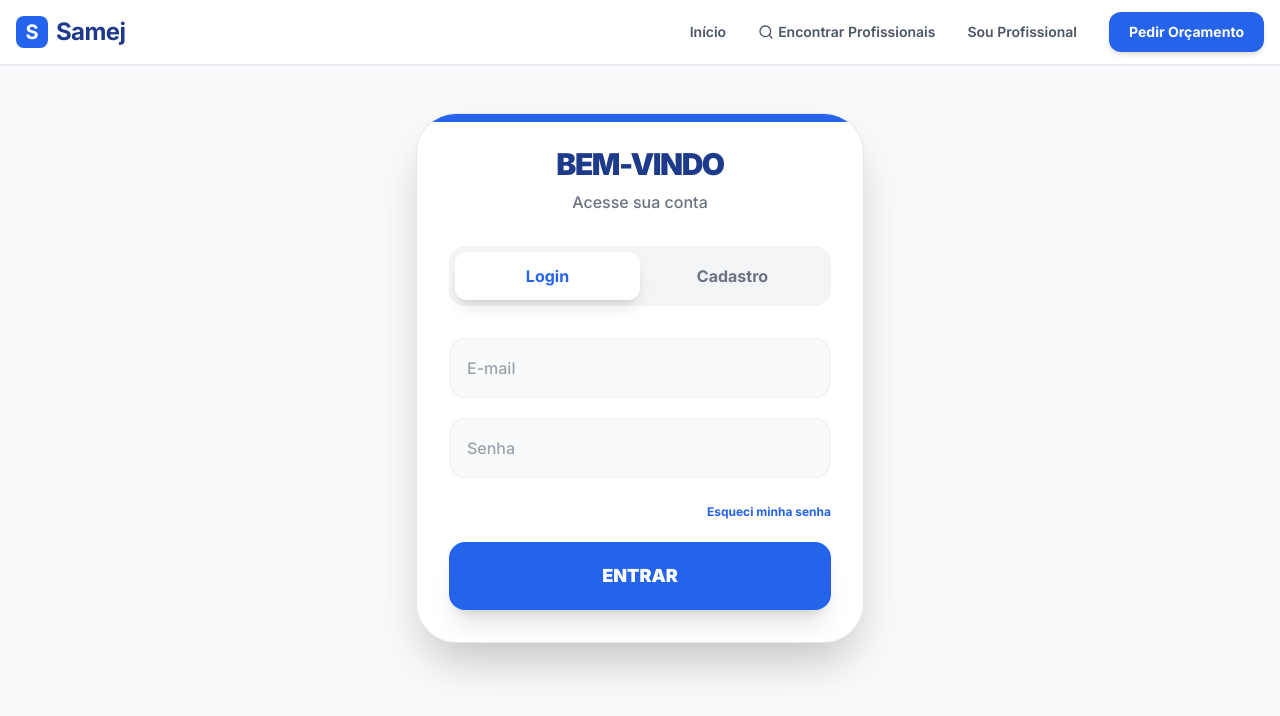
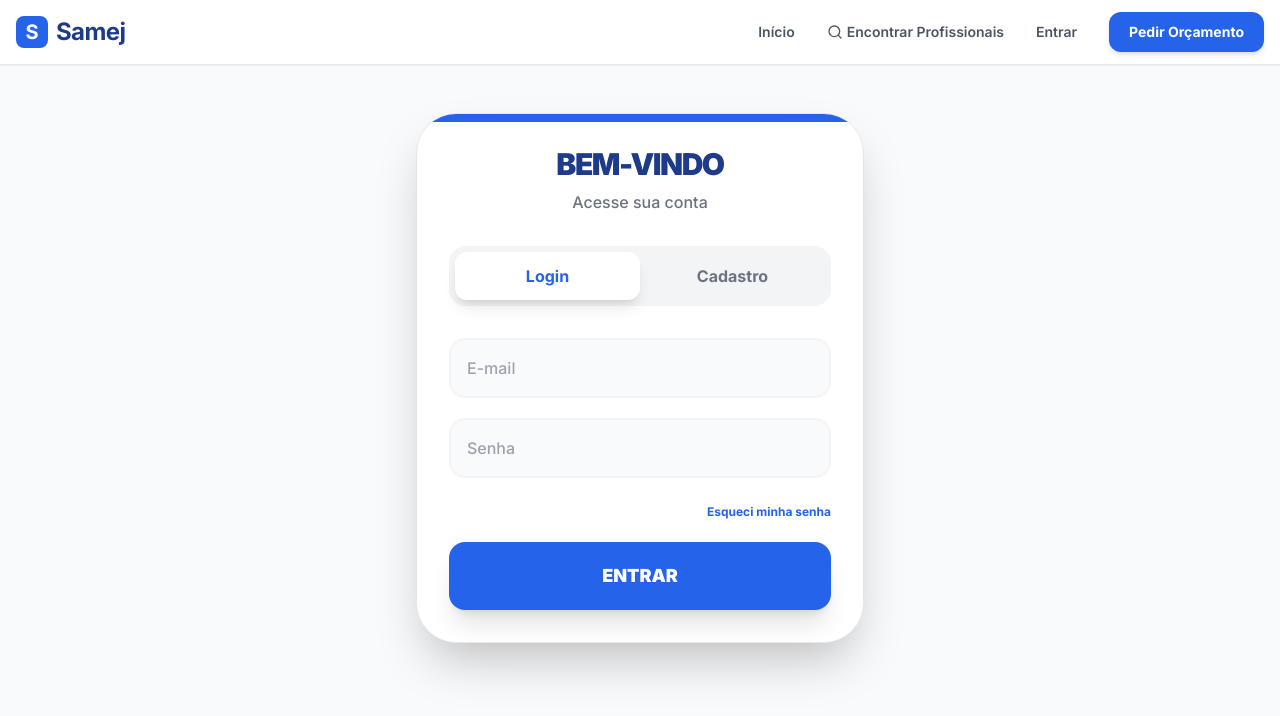
Before and after one commit to matrixlearis-ctrl/plataforma-learis-1, a React (Vite) app: page /#/auth in a window 1280 px wide. Shown: the top 716 px of the page. Built offline with nearby package versions, Linux system fonts and the light colour scheme; no server answers; the database is empty.

Commit message:
feat(auth): Clarify auth and password reset messages
Update the navigation link from "Sou Profissional" to "Entrar" for better clarity. Also, simplify the success message for password reset emails to "Confira seu email".

```diff
--- a/components/Navbar.tsx
+++ b/components/Navbar.tsx
@@ -36,7 +36,7 @@ const Navbar: React.FC<NavbarProps> = ({ user, onLogout, credits }) => {
 
           {!user && (
             <>
-              <Link to="/auth" className="text-gray-600 hover:text-blue-600 font-semibold text-sm">Sou Profissional</Link>
+              <Link to="/auth" className="text-gray-600 hover:text-blue-600 font-semibold text-sm">Entrar</Link>
               <Link to="/pedir-orcamento" className="bg-blue-600 text-white px-5 py-2.5 rounded-xl hover:bg-blue-700 font-bold text-sm transition-all shadow-md">
                 Pedir Orçamento
               </Link>
--- a/pages/Auth.tsx
+++ b/pages/Auth.tsx
@@ -45,7 +45,7 @@ const Auth: React.FC = () => {
         redirectTo: `${window.location.origin}/#/auth?mode=reset`,
       });
       if (resetError) throw resetError;
-      setSuccessMsg("Link enviado! Verifique seu e-mail.");
+      setSuccessMsg("Confira seu email");
     } catch (err: any) {
       setError(translateError(err));
     } finally {
```
